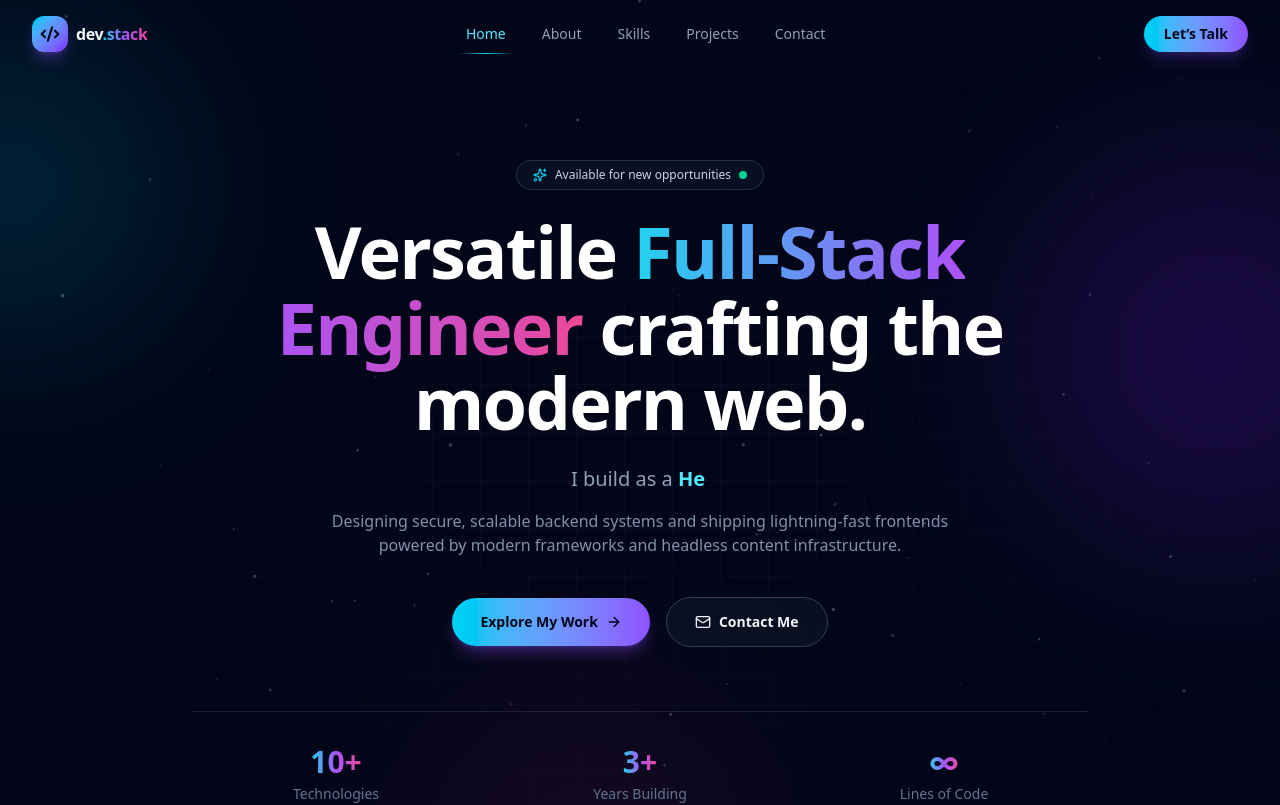
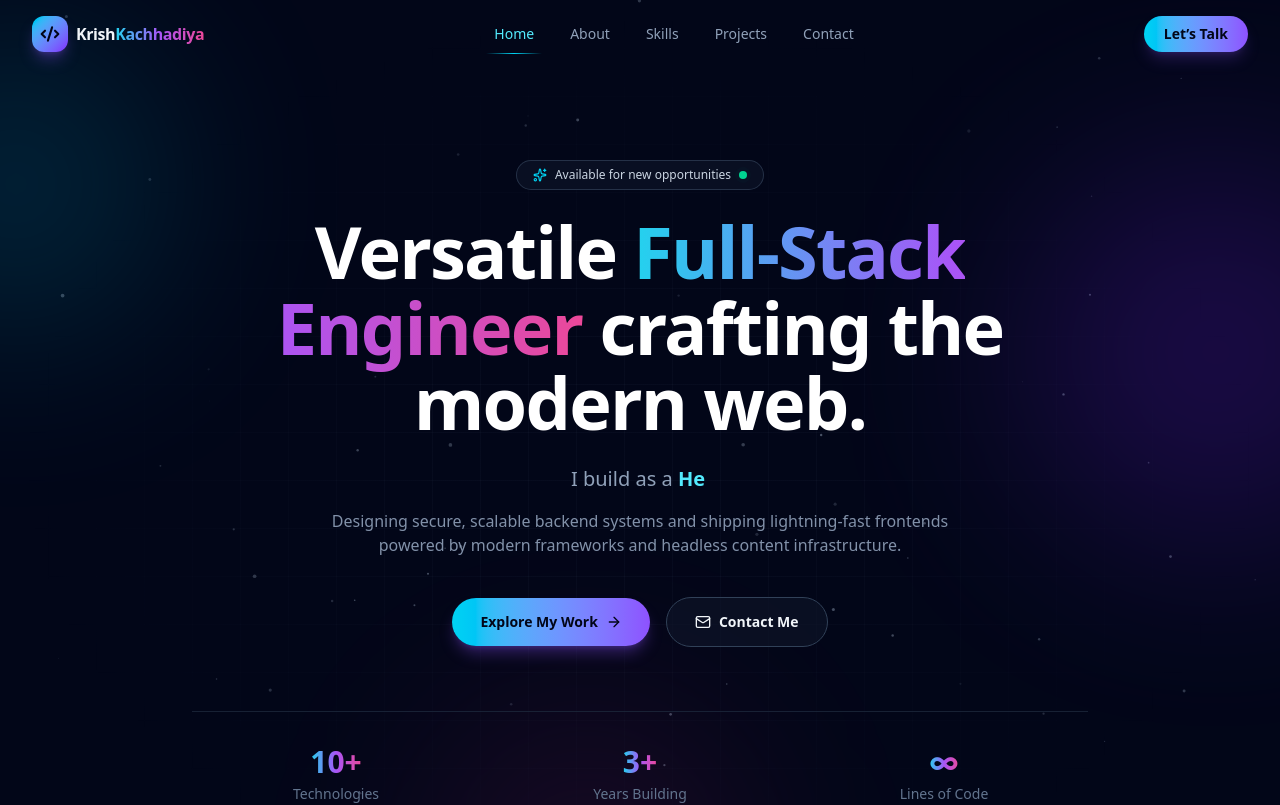
Before and after one commit to krishkachhadiya/portfolio, a React (Vite) app: page / in a window 1280 px wide. Shown: the top 805 px of the page. Built offline with nearby package versions, Linux system fonts and the light colour scheme.

Commit message:
update foooter and navbar

```diff
--- a/src/components/Footer.tsx
+++ b/src/components/Footer.tsx
@@ -18,7 +18,7 @@ export default function Footer() {
         {/* copyright */}
         <p className="text-center text-sm text-slate-500 md:text-left">
           © {year}{" "}
-          <span className="font-semibold text-slate-300">dev.stack</span>{" "}
+          <span className="font-semibold text-slate-300">Krish Kachhadiya</span>{" "}
           — Crafted with React, Tailwind &amp;{" "}
           <Heart className="inline h-3.5 w-3.5 fill-pink-500/50 text-pink-500" />.
         </p>
--- a/src/components/Navbar.tsx
+++ b/src/components/Navbar.tsx
@@ -60,7 +60,7 @@ export default function Navbar() {
             <Code2 className="h-5 w-5 text-slate-950" strokeWidth={2.5} />
           </span>
           <span className="text-base font-semibold tracking-tight text-slate-100">
-            dev<span className="gradient-text">.stack</span>
+            Krish<span className="gradient-text">Kachhadiya</span>
           </span>
         </button>
 
```
